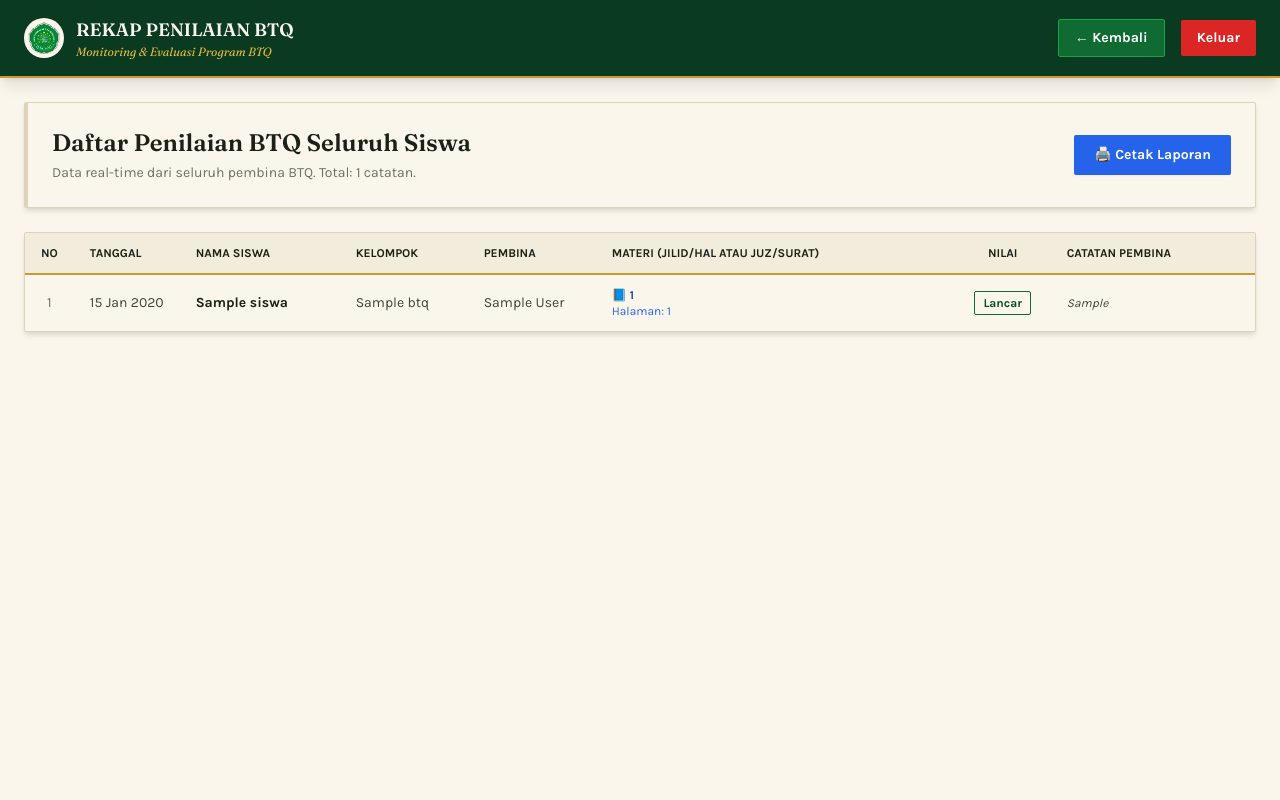
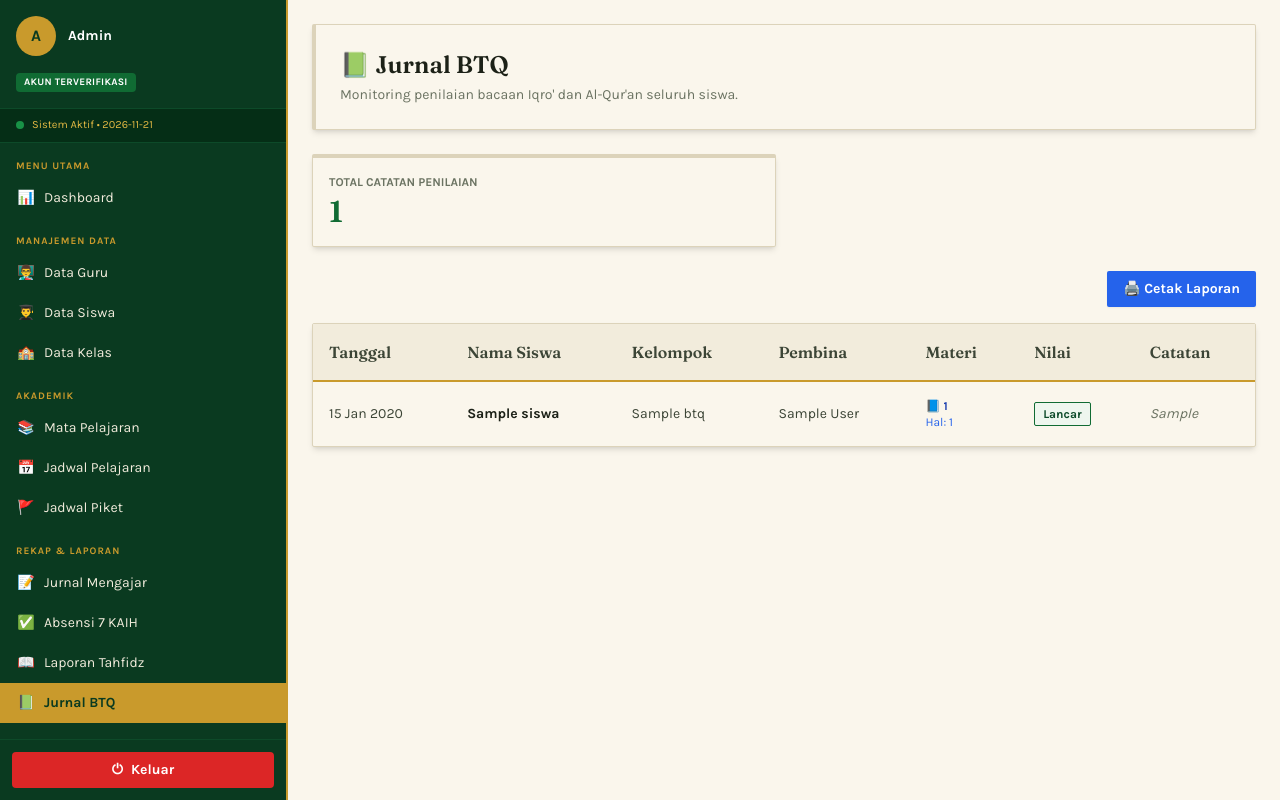
Before and after one commit to smptakhassus2-web/sistem-tkhassus-jurnal, a Laravel app: page /admin/btq in a window 1280 px wide. Run offline with Laravel 12, Linux system fonts and the light colour scheme; tables that the repository leaves empty hold one stand-in row (values such as "Sample post"); data that the repository does not hold is empty; parts of the project's set-up code (start-up, migrations or seed data) failed here and were passed over; some libraries are stand-ins or nearby versions.

Commit message:
Update 21/11/26 - 19.11 GMT+7

```diff
--- a/resources/views/admin/btq/index.blade.php
+++ b/resources/views/admin/btq/index.blade.php
@@ -1,118 +1,93 @@
-<!DOCTYPE html>
-<html lang="id">
-<head>
-    <meta charset="UTF-8">
-    <meta name="viewport" content="width=device-width, initial-scale=1.0">
-    <title>Rekap Penilaian BTQ - SMP Takhassus 2</title>
-    <script src="https://cdn.tailwindcss.com"></script>
-    <link href="https://fonts.googleapis.com/css2?family=Fraunces:ital,opsz,wght@0,9..144,400;0,9..144,600;1,9..144,400&family=Karla:wght@400;500;700;800&display=swap" rel="stylesheet">
-    <script>
-        tailwind.config = {
-            theme: {
-                extend: {
-                    colors: {
-                        'green-900': '#0a3a20', 'green-800': '#0d4a29', 'green-700': '#106b33',
-                        'gold-500': '#c99a2c', 'gold-400': '#e3b944',
-                        'paper': '#faf6ec', 'paper-dim': '#f2ecdc',
-                        'ink-900': '#1c2117', 'ink-700': '#3c4536', 'ink-500': '#6b7362', 'line': '#dcd3ba',
-                    },
-                    fontFamily: { 'serif': ['Fraunces', 'serif'], 'sans': ['Karla', 'sans-serif'] }
-                }
-            }
-        }
-    </script>
-    <style>body { font-family: 'Karla', sans-serif; background-color: #faf6ec; } .font-heading { font-family: 'Fraunces', serif; }</style>
-</head>
-<body>
-    <nav class="bg-green-900 text-paper shadow-lg border-b-2 border-gold-500">
-        <div class="container mx-auto px-6 py-4 flex justify-between items-center">
-            <div class="flex items-center space-x-3">
-                <img src="/images/logo.png" alt="Logo" class="w-10 h-10 object-contain bg-paper rounded-full p-1">
-                <div>
-                    <h1 class="text-lg font-heading font-semibold">REKAP PENILAIAN BTQ</h1>
-                    <p class="text-xs text-gold-400 font-heading italic">Monitoring & Evaluasi Program BTQ</p>
+@extends('layouts.admin')
+
+@section('title', 'Jurnal BTQ - Admin')
+
+@section('content')
+    {{-- HEADER --}}
+    <div class="bg-paper rounded-sm shadow-md p-6 mb-6 border-l-4 border-gold-500 border border-line">
+        <h2 class="text-2xl font-heading font-semibold text-ink-900">📗 Jurnal BTQ</h2>
+        <p class="text-ink-500 text-sm mt-1">Monitoring penilaian bacaan Iqro' dan Al-Qur'an seluruh siswa.</p>
+    </div>
+
+    {{-- STATISTIK SINGKAT --}}
+    <div class="grid grid-cols-1 md:grid-cols-2 gap-4 mb-6">
+        <div class="bg-paper rounded-sm shadow-md p-4 border-t-4 border-green-700 border border-line">
+            <p class="text-xs font-bold text-ink-500 uppercase">Total Catatan Penilaian</p>
+            <p class="text-3xl font-heading font-semibold text-green-700 mt-1">{{ $penilaians->count() }}</p>
         </div>
     </div>
-            <div class="flex items-center space-x-4">
-                <div class="text-right hidden md:block">
-                    <p class="text-sm font-bold">{{ auth()->user()->nama }}</p>
-                    <p class="text-xs text-gold-400">{{ ucfirst(str_replace('_', ' ', auth()->user()->role)) }}</p>
-                </div>
-                <!-- PERBAIKAN: Tombol Kembali Dinamis -->
-                <a href="{{ url()->previous() }}" class="bg-green-700 hover:bg-green-800 text-white px-4 py-2 rounded-sm text-sm font-bold transition border border-green-600">&larr; Kembali</a>
-                <form method="POST" action="/logout">@csrf<button type="submit" class="bg-red-600 hover:bg-red-700 text-white px-4 py-2 rounded-sm text-sm font-bold transition">Keluar</button></form>
-            </div>
-        </div>
-    </nav>
 
-    <div class="container mx-auto p-6 max-w-7xl">
-        <div class="bg-paper rounded-sm shadow-md p-6 mb-6 border-l-4 border-gold-500 border border-line flex justify-between items-center">
-            <div>
-                <h2 class="text-2xl font-heading font-semibold text-ink-900">Daftar Penilaian BTQ Seluruh Siswa</h2>
-                <p class="text-ink-500 text-sm mt-1">Data real-time dari seluruh pembina BTQ. Total: {{ $penilaians->count() }} catatan.</p>
-            </div>
-            <a href="/admin/btq/cetak" target="_blank" class="bg-blue-600 hover:bg-blue-700 text-white px-5 py-2.5 rounded-sm text-sm font-bold transition shadow-sm flex items-center gap-2">
+    {{-- TOMBOL AKSI --}}
+    <div class="flex justify-end mb-4">
+        <a href="{{ route('admin.btq.cetak') }}" target="_blank" class="bg-blue-600 hover:bg-blue-700 text-white px-4 py-2 rounded-sm text-sm font-bold transition shadow-sm flex items-center gap-2">
             🖨️ Cetak Laporan
         </a>
     </div>
 
+    {{-- TABEL REKAP --}}
     <div class="bg-paper rounded-sm shadow-md overflow-hidden border border-line">
         <div class="overflow-x-auto">
-                <table class="w-full text-sm text-left">
-                    <thead class="bg-paper-dim text-ink-900 uppercase text-xs font-bold border-b-2 border-gold-500">
+            <table class="w-full text-left">
+                <thead class="bg-paper-dim text-ink-700 border-b-2 border-gold-500">
                     <tr>
-                            <th class="px-4 py-3 w-10">No</th>
-                            <th class="px-4 py-3 w-24">Tanggal</th>
-                            <th class="px-4 py-3 w-40">Nama Siswa</th>
-                            <th class="px-4 py-3 w-32">Kelompok</th>
-                            <th class="px-4 py-3 w-32">Pembina</th>
-                            <th class="px-4 py-3">Materi (Jilid/Hal atau Juz/Surat)</th>
-                            <th class="px-4 py-3 w-24 text-center">Nilai</th>
-                            <th class="px-4 py-3">Catatan Pembina</th>
+                        <th class="p-4 font-heading font-semibold">Tanggal</th>
+                        <th class="p-4 font-heading font-semibold">Nama Siswa</th>
+                        <th class="p-4 font-heading font-semibold">Kelompok</th>
+                        <th class="p-4 font-heading font-semibold">Pembina</th>
+                        <th class="p-4 font-heading font-semibold">Materi</th>
+                        <th class="p-4 font-heading font-semibold">Nilai</th>
+                        <th class="p-4 font-heading font-semibold">Catatan</th>
                     </tr>
                 </thead>
                 <tbody class="divide-y divide-line">
-                        @forelse($penilaians as $index => $item)
-                        <tr class="hover:bg-paper-dim transition">
-                            <td class="px-4 py-3 text-ink-500 text-center">{{ $index + 1 }}</td>
-                            <td class="px-4 py-3 text-ink-700 whitespace-nowrap">{{ \Carbon\Carbon::parse($item->tanggal)->isoFormat('D MMM Y') }}</td>
-                            <td class="px-4 py-3 font-bold text-ink-900">{{ $item->siswa->nama ?? '-' }}</td>
-                            <td class="px-4 py-3 text-ink-700">{{ $item->kelompok->nama_kelompok ?? '-' }}</td>
-                            <td class="px-4 py-3 text-ink-700">{{ $item->pembina->nama ?? '-' }}</td>
+                    @forelse($penilaians as $item)
+                        <tr class="hover:bg-green-050 transition">
+                            <td class="p-4 text-sm text-ink-700 whitespace-nowrap">
+                                {{ \Carbon\Carbon::parse($item->tanggal)->isoFormat('D MMM Y') }}
+                            </td>
 
-                            <!-- PERBAIKAN: Tampilan Materi yang Sangat Eksplisit -->
-                            <td class="px-4 py-3 text-ink-700">
+                            {{-- Nullsafe operator (?->) agar tidak error jika data relasi dihapus --}}
+                            <td class="p-4 text-sm font-bold text-ink-900">
+                                {{ $item->siswa?->nama ?? 'Siswa Dihapus' }}
+                            </td>
+                            <td class="p-4 text-sm text-ink-700">
+                                {{ $item->kelompok?->nama_kelompok ?? '-' }}
+                            </td>
+                            <td class="p-4 text-sm text-ink-700">
+                                {{ $item->pembina?->nama ?? '-' }}
+                            </td>
+
+                            <td class="p-4 text-sm text-ink-700">
                                 @if($item->jilid)
                                     <div class="text-xs font-bold text-blue-800">📘 {{ $item->jilid }}</div>
-                                    <div class="text-xs text-blue-600">Halaman: {{ $item->halaman ?? '-' }}</div>
+                                    <div class="text-xs text-blue-600">Hal: {{ $item->halaman ?? '-' }}</div>
                                 @elseif($item->juz)
                                     <div class="text-xs font-bold text-green-800">📗 Juz {{ $item->juz }}</div>
-                                    <div class="text-xs text-green-600">{{ $item->surat ?? '-' }} (Ayat {{ $item->ayat_awal ?? '-' }} s/d {{ $item->ayat_akhir ?? '-' }})</div>
+                                    <div class="text-xs text-green-600">{{ $item->surat ?? '-' }} ({{ $item->ayat_awal ?? '-' }}-{{ $item->ayat_akhir ?? '-' }})</div>
                                 @else
-                                    <span class="text-xs text-ink-500 italic">Tidak ada detail materi</span>
+                                    <span class="text-xs text-ink-500 italic">-</span>
                                 @endif
                             </td>
 
-                            <td class="px-4 py-3 text-center">
-                                <span class="text-xs font-bold px-2 py-1 rounded-sm {{ $item->nilai == 'Lancar' ? 'bg-green-050 text-green-800 border border-green-700' : ($item->nilai == 'Kurang' ? 'bg-red-50 text-red-700 border border-red-600' : 'bg-gold-500 text-green-900 border border-gold-600') }}">
-                                    {{ $item->nilai }}
+                            <td class="p-4 text-sm">
+                                <span class="text-xs font-bold px-2 py-1 rounded-sm border {{ $item->nilai == 'Lancar' ? 'bg-green-050 text-green-800 border-green-700' : ($item->nilai == 'Kurang' ? 'bg-red-50 text-red-700 border-red-600' : 'bg-gold-500 text-green-900 border-gold-600') }}">
+                                    {{ $item->nilai ?? '-' }}
                                 </span>
                             </td>
 
-                            <!-- Kolom Catatan -->
-                            <td class="px-4 py-3 text-ink-700 italic text-xs max-w-xs">
-                                {{ $item->catatan ?? '-' }}
+                            <td class="p-4 text-sm text-ink-500 italic max-w-xs">
+                                {{ Str::limit($item->catatan, 40) ?? '-' }}
                             </td>
                         </tr>
                     @empty
                         <tr>
-                            <td colspan="8" class="px-4 py-10 text-center text-ink-500 italic">Belum ada data penilaian BTQ yang diinput.</td>
+                            <td colspan="7" class="p-8 text-center text-ink-500 italic">
+                                Belum ada data penilaian BTQ yang diinput.
+                            </td>
                         </tr>
                     @endforelse
                 </tbody>
             </table>
         </div>
     </div>
-    </div>
-</body>
-</html>
+@endsection
```
Lines whose indentation alone changed are shown as unchanged.
